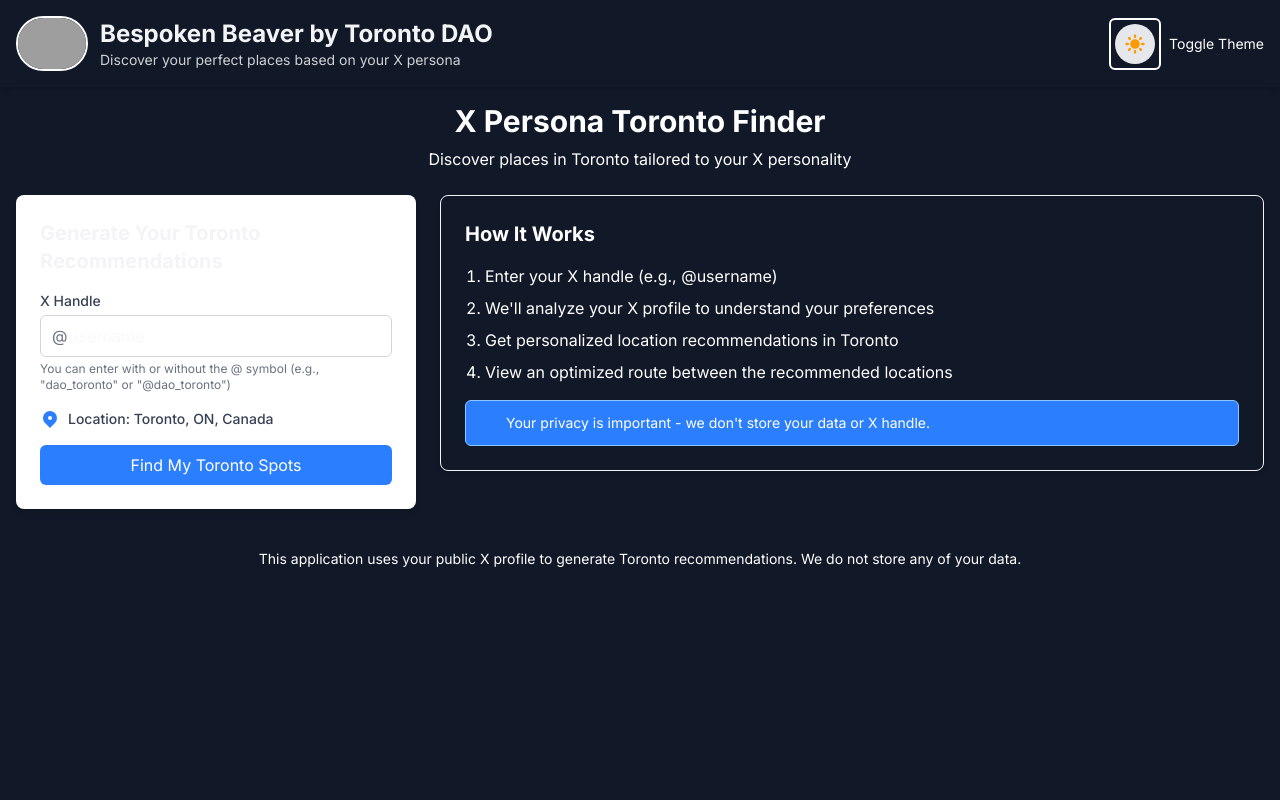
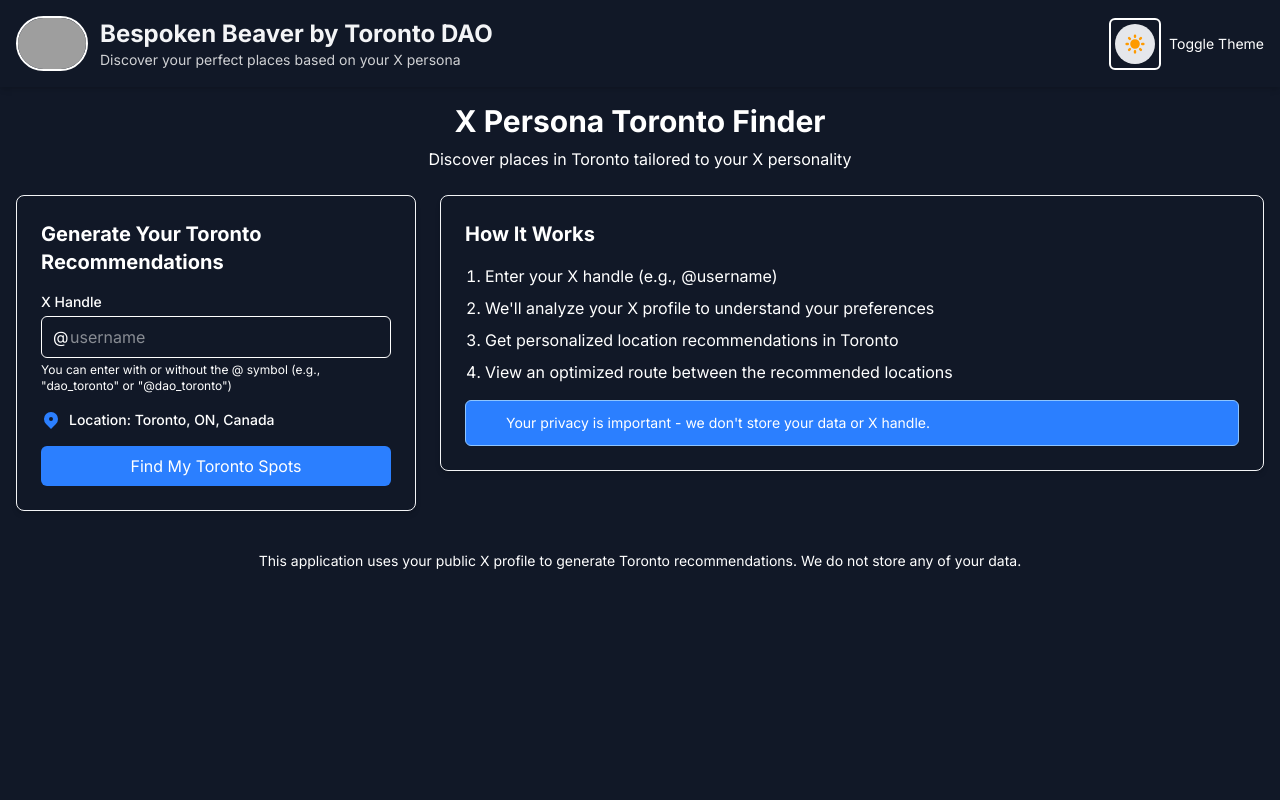
Before and after one commit to KirillSpitsyn/ai-recommendations-map-app, a Next.js app: page / in a window 1280 px wide. Shown: the top 800 px of the page. Built offline with nearby package versions, Linux system fonts and the light colour scheme; grey boxes are pictures that could not be loaded.

Commit message:
Update HandleForm.tsx

```diff
--- a/src/components/HandleForm.tsx
+++ b/src/components/HandleForm.tsx
@@ -43,27 +43,27 @@
     };
 
     return (
-        <div className="max-w-md mx-auto p-6 bg-white rounded-lg shadow-md">
-            <h2 className="text-xl font-bold mb-4">Generate Your Toronto Recommendations</h2>
+        <div className="max-w-md mx-auto p-6 bg-card-bg rounded-lg shadow-md transition-colors duration-200 border border-border">
+            <h2 className="text-xl font-bold mb-4 text-primary transition-colors duration-200">Generate Your Toronto Recommendations</h2>
 
             <form onSubmit={handleSubmit}>
                 <div className="mb-4">
-                    <label htmlFor="xHandle" className="block text-sm font-medium text-gray-700 mb-1">
+                    <label htmlFor="xHandle" className="block text-sm font-medium text-primary mb-1 transition-colors duration-200">
                         X Handle
                     </label>
                     <div className="relative">
-                        <span className="absolute inset-y-0 left-0 flex items-center pl-3 text-gray-500">@</span>
+                        <span className="absolute inset-y-0 left-0 flex items-center pl-3 text-primary">@</span>
                     <input
                         type="text"
                         id="xHandle"
                         value={xHandle}
                         onChange={(e) => setXHandle(e.target.value)}
-                        className="pl-7 w-full p-2 border border-gray-300 rounded-md focus:ring-blue-500 focus:border-blue-500"
+                        className="pl-7 w-full p-2 border border-border bg-background text-primary rounded-md focus:ring-blue-500 focus:border-blue-500 transition-colors duration-200"
                         placeholder="username"
                         disabled={isLoading}
                     />
                     </div>
-                    <p className="mt-1 text-xs text-gray-500">
+                    <p className="mt-1 text-xs text-primary transition-colors duration-200">
                         You can enter with or without the @ symbol (e.g., "dao_toronto" or "@dao_toronto")
                     </p>
                 </div>
@@ -73,21 +73,21 @@
                         <svg xmlns="http://www.w3.org/2000/svg" className="h-5 w-5 mr-2 text-blue-500" viewBox="0 0 20 20" fill="currentColor">
                             <path fillRule="evenodd" d="M5.05 4.05a7 7 0 119.9 9.9L10 18.9l-4.95-4.95a7 7 0 010-9.9zM10 11a2 2 0 100-4 2 2 0 000 4z" clipRule="evenodd" />
                         </svg>
-                        <span className="text-sm font-medium text-gray-700">
+                        <span className="text-sm font-medium text-primary transition-colors duration-200">
                             Location: Toronto, ON, Canada
                         </span>
                     </div>
                 </div>
 
                 {error && (
-                    <div className="mb-4 p-2 text-sm text-red-700 bg-red-100 rounded-md">
+                    <div className="mb-4 p-2 text-sm text-red-700 bg-red-100 dark:bg-red-900 dark:bg-opacity-20 dark:text-red-300 rounded-md transition-colors duration-200">
                         {error}
                     </div>
                 )}
 
                 <button
                     type="submit"
-                    className="w-full bg-blue-500 text-white py-2 px-4 rounded-md hover:bg-blue-600 focus:outline-none focus:ring-2 focus:ring-blue-500 focus:ring-offset-2 disabled:opacity-50 disabled:cursor-not-allowed transition-colors"
+                    className="w-full bg-blue-500 dark:bg-blue-600 text-white py-2 px-4 rounded-md hover:bg-blue-600 dark:hover:bg-blue-700 focus:outline-none focus:ring-2 focus:ring-blue-500 focus:ring-offset-2 disabled:opacity-50 disabled:cursor-not-allowed transition-colors duration-200 white-button-text"
                     disabled={isLoading}
                 >
                     {isLoading ? (
```
Lines whose indentation alone changed are shown as unchanged.
